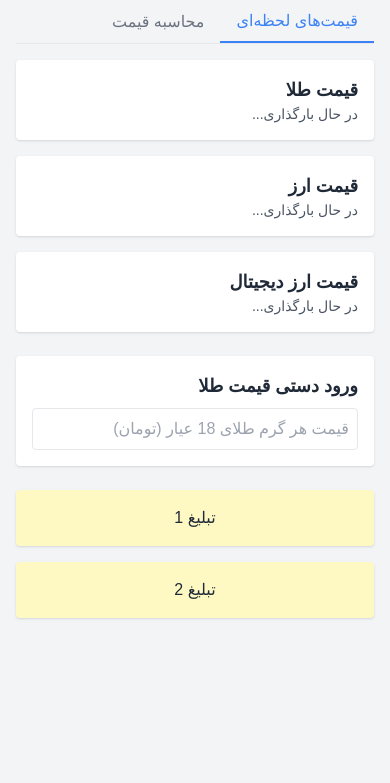
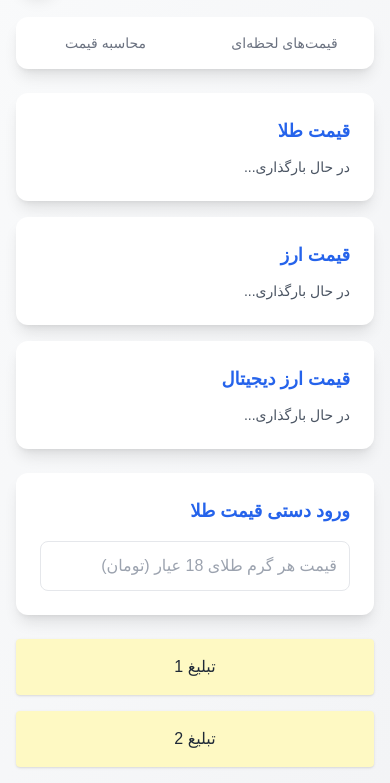
Before and after one commit to mahdi-kh1/mahtab-gold, a plain HTML site: page index.html in a window 390 px wide. Shown: the part 67-850 px from the top of the page. Drawn offline with nearby package versions, Linux system fonts and the light colour scheme; no server answers; a small style sheet from the web is missing.

Commit message:
Update: Mobile responsive design and PWA support

```diff
--- a/index.html
+++ b/index.html
@@ -3,7 +3,14 @@
 <head>
   <meta charset="UTF-8">
   <meta name="viewport" content="width=device-width, initial-scale=1.0">
-  <title>محاسبه قیمت طلا</title>
+  <meta name="description" content="محاسبه آنلاین قیمت طلا، قیمت لحظه‌ای طلا، دلار و ارز دیجیتال | ابزار محاسبه اجرت طلا">
+  <meta name="keywords" content="قیمت طلا, محاسبه قیمت طلا, قیمت لحظه‌ای طلا, قیمت ارز, قیمت دلار, محاسبه اجرت طلا">
+  <title>محاسبه قیمت طلا | قیمت لحظه‌ای طلا و ارز</title>
+
+  <!-- PWA Support -->
+  <meta name="theme-color" content="#ffffff">
+  <meta name="apple-mobile-web-app-capable" content="yes">
+  <meta name="apple-mobile-web-app-status-bar-style" content="black-translucent">
 
   <!-- Favicons -->
   <link rel="apple-touch-icon" sizes="180x180" href="/public/apple-touch-icon.png">
@@ -15,11 +22,14 @@
   <link href="https://cdn.jsdelivr.net/gh/rastikerdar/vazirmatn@v33.003/Vazirmatn-font-face.css" rel="stylesheet" type="text/css" />
   <link rel="stylesheet" href="style.css">
 </head>
-<body class="bg-gray-100 dark:bg-gray-900 text-gray-800 dark:text-gray-200 transition-colors duration-200">
-  <div class="container mx-auto p-4">
-    <!-- Dark Mode Toggle -->
-    <div class="flex justify-end mb-4">
-      <button id="theme-toggle" class="p-2 rounded-lg bg-gray-200 dark:bg-gray-700">
+<body class="bg-gradient-to-br from-gray-50 to-gray-100 dark:from-gray-900 dark:to-gray-800 text-gray-800 dark:text-gray-200 transition-colors duration-200">
+  <div class="container mx-auto p-4 max-w-5xl">
+    <!-- Header with Logo -->
+    <header class="flex justify-between items-center mb-6">
+      <h1 class="text-2xl md:text-3xl font-bold text-blue-600 dark:text-blue-400">
+        محاسبه قیمت طلا
+      </h1>
+      <button id="theme-toggle" class="p-3 rounded-full bg-white dark:bg-gray-700 shadow-lg hover:shadow-xl transition-all duration-300">
         <svg id="theme-toggle-dark-icon" class="hidden w-5 h-5" fill="currentColor" viewBox="0 0 20 20">
           <path d="M17.293 13.293A8 8 0 016.707 2.707a8.001 8.001 0 1010.586 10.586z"></path>
         </svg>
@@ -27,62 +37,66 @@
           <path d="M10 2a1 1 0 011 1v1a1 1 0 11-2 0V3a1 1 0 011-1zm4 8a4 4 0 11-8 0 4 4 0 018 0zm-.464 4.95l.707.707a1 1 0 001.414-1.414l-.707-.707a1 1 0 00-1.414 1.414zm2.12-10.607a1 1 0 010 1.414l-.706.707a1 1 0 11-1.414-1.414l.707-.707a1 1 0 011.414 0zM17 11a1 1 0 100-2h-1a1 1 0 100 2h1zm-7 4a1 1 0 011 1v1a1 1 0 11-2 0v-1a1 1 0 011-1zM5.05 6.464A1 1 0 106.465 5.05l-.708-.707a1 1 0 00-1.414 1.414l.707.707zm1.414 8.486l-.707.707a1 1 0 01-1.414-1.414l.707-.707a1 1 0 011.414 1.414zM4 11a1 1 0 100-2H3a1 1 0 000 2h1z"></path>
         </svg>
       </button>
-    </div>
+    </header>
 
     <!-- Tabs -->
-    <div class="mb-4">
-      <div class="flex border-b border-gray-200 dark:border-gray-700">
-        <button class="tab-button px-4 py-2 active" data-tab="prices">قیمت‌های لحظه‌ای</button>
-        <button class="tab-button px-4 py-2" data-tab="calculator">محاسبه قیمت</button>
+    <div class="mb-6 bg-white dark:bg-gray-800 rounded-xl shadow-lg p-1">
+      <div class="flex space-x-2 rtl:space-x-reverse">
+        <button class="tab-button flex-1 py-3 px-4 rounded-lg text-sm md:text-base transition-all duration-300" data-tab="prices">
+          قیمت‌های لحظه‌ای
+        </button>
+        <button class="tab-button flex-1 py-3 px-4 rounded-lg text-sm md:text-base transition-all duration-300" data-tab="calculator">
+          محاسبه قیمت
+        </button>
       </div>
     </div>
 
     <!-- Prices Tab -->
-    <div id="prices-tab" class="tab-content">
-      <div class="grid grid-cols-1 md:grid-cols-3 gap-4 mb-6">
-        <div class="p-4 bg-white dark:bg-gray-800 shadow rounded">
-          <h2 class="text-lg font-bold">قیمت طلا</h2>
-          <p id="gold-price" class="text-sm text-gray-600 dark:text-gray-400">در حال بارگذاری...</p>
+    <div id="prices-tab" class="tab-content space-y-6">
+      <div class="grid grid-cols-1 md:grid-cols-3 gap-4">
+        <div class="bg-white dark:bg-gray-800 rounded-xl shadow-lg p-6 transform hover:scale-105 transition-all duration-300">
+          <h2 class="text-lg md:text-xl font-bold mb-3 text-blue-600 dark:text-blue-400">قیمت طلا</h2>
+          <p id="gold-price" class="text-sm md:text-base text-gray-600 dark:text-gray-400">در حال بارگذاری...</p>
         </div>
-        <div class="p-4 bg-white dark:bg-gray-800 shadow rounded">
-          <h2 class="text-lg font-bold">قیمت ارز</h2>
-          <p id="currency-price" class="text-sm text-gray-600 dark:text-gray-400">در حال بارگذاری...</p>
+        <div class="bg-white dark:bg-gray-800 rounded-xl shadow-lg p-6 transform hover:scale-105 transition-all duration-300">
+          <h2 class="text-lg md:text-xl font-bold mb-3 text-blue-600 dark:text-blue-400">قیمت ارز</h2>
+          <p id="currency-price" class="text-sm md:text-base text-gray-600 dark:text-gray-400">در حال بارگذاری...</p>
         </div>
-        <div class="p-4 bg-white dark:bg-gray-800 shadow rounded">
-          <h2 class="text-lg font-bold">قیمت ارز دیجیتال</h2>
-          <p id="crypto-price" class="text-sm text-gray-600 dark:text-gray-400">در حال بارگذاری...</p>
+        <div class="bg-white dark:bg-gray-800 rounded-xl shadow-lg p-6 transform hover:scale-105 transition-all duration-300">
+          <h2 class="text-lg md:text-xl font-bold mb-3 text-blue-600 dark:text-blue-400">قیمت ارز دیجیتال</h2>
+          <p id="crypto-price" class="text-sm md:text-base text-gray-600 dark:text-gray-400">در حال بارگذاری...</p>
         </div>
       </div>
 
-      <!-- Manual Price Input (Hidden by default) -->
-      <div id="manual-price-input" class="hidden p-4 bg-white dark:bg-gray-800 shadow rounded">
-        <h3 class="text-lg font-bold mb-2">ورود دستی قیمت طلا</h3>
-        <input type="number" id="manual-gold-price" class="w-full p-2 border rounded dark:bg-gray-700" placeholder="قیمت هر گرم طلای 18 عیار (تومان)">
+      <!-- Manual Price Input -->
+      <div id="manual-price-input" class="hidden bg-white dark:bg-gray-800 rounded-xl shadow-lg p-6">
+        <h3 class="text-lg font-bold mb-4 text-blue-600 dark:text-blue-400">ورود دستی قیمت طلا</h3>
+        <input type="number" id="manual-gold-price" class="w-full p-3 border border-gray-200 dark:border-gray-600 rounded-lg dark:bg-gray-700 focus:ring-2 focus:ring-blue-500 transition-all duration-300" placeholder="قیمت هر گرم طلای 18 عیار (تومان)">
       </div>
     </div>
 
     <!-- Calculator Tab -->
     <div id="calculator-tab" class="tab-content hidden">
-      <div class="grid grid-cols-1 md:grid-cols-2 gap-4">
-        <div class="p-4 bg-white dark:bg-gray-800 shadow rounded">
-          <h3 class="text-lg font-bold mb-4">محاسبه قیمت طلا</h3>
-          <form id="gold-calculator-form">
-            <div class="mb-4">
-              <label class="block text-sm mb-1">وزن طلا (گرم)</label>
-              <input type="number" step="0.001" id="gold-weight" class="w-full p-2 border rounded dark:bg-gray-700" required>
-            </div>
-            <div class="mb-4">
-              <label class="block text-sm mb-1">درصد اجرت</label>
-              <input type="number" step="0.1" id="wage-percentage" class="w-full p-2 border rounded dark:bg-gray-700" required>
-            </div>
-            <div class="mb-4">
-              <label class="block text-sm mb-1">اجرت به تومان</label>
-              <input type="number" id="wage-fixed" class="w-full p-2 border rounded dark:bg-gray-700" required>
-            </div>
-            <button type="submit" class="bg-blue-500 hover:bg-blue-600 text-white px-4 py-2 rounded">محاسبه</button>
-          </form>
-          <div id="calculation-result" class="mt-4 text-lg font-bold"></div>
-        </div>
+      <div class="bg-white dark:bg-gray-800 rounded-xl shadow-lg p-6">
+        <h3 class="text-xl font-bold mb-6 text-blue-600 dark:text-blue-400">محاسبه قیمت طلا</h3>
+        <form id="gold-calculator-form" class="space-y-4">
+          <div class="form-group">
+            <label class="block text-sm font-medium mb-2">وزن طلا (گرم)</label>
+            <input type="number" step="0.001" id="gold-weight" class="w-full p-3 border border-gray-200 dark:border-gray-600 rounded-lg dark:bg-gray-700 focus:ring-2 focus:ring-blue-500 transition-all duration-300" required>
+          </div>
+          <div class="form-group">
+            <label class="block text-sm font-medium mb-2">درصد اجرت</label>
+            <input type="number" step="0.1" id="wage-percentage" class="w-full p-3 border border-gray-200 dark:border-gray-600 rounded-lg dark:bg-gray-700 focus:ring-2 focus:ring-blue-500 transition-all duration-300" required>
+          </div>
+          <div class="form-group">
+            <label class="block text-sm font-medium mb-2">اجرت به تومان</label>
+            <input type="number" id="wage-fixed" class="w-full p-3 border border-gray-200 dark:border-gray-600 rounded-lg dark:bg-gray-700 focus:ring-2 focus:ring-blue-500 transition-all duration-300" required>
+          </div>
+          <button type="submit" class="w-full md:w-auto px-6 py-3 bg-blue-500 hover:bg-blue-600 text-white rounded-lg shadow-lg hover:shadow-xl transition-all duration-300">
+            محاسبه
+          </button>
+        </form>
+        <div id="calculation-result" class="mt-6 text-lg md:text-xl font-bold text-green-600 dark:text-green-400"></div>
       </div>
     </div>
 
--- a/style.css
+++ b/style.css
@@ -1,4 +1,20 @@
 /* استایل‌های اضافی (در صورت نیاز) */
+@layer base {
+  body {
+    font-family: 'Vazirmatn', system-ui, -apple-system, sans-serif;
+  }
+
+  input[type="number"] {
+    -moz-appearance: textfield;
+  }
+
+  input::-webkit-outer-spin-button,
+  input::-webkit-inner-spin-button {
+    -webkit-appearance: none;
+    margin: 0;
+  }
+}
+
 body {
     font-family: 'Vazirmatn', sans-serif;
 }
@@ -6,11 +22,16 @@ body {
 .tab-button {
     position: relative;
     color: rgb(107 114 128);
+    transition: all 0.3s ease;
 }
 
 .tab-button.active {
-    color: rgb(59 130 246);
-    border-bottom: 2px solid rgb(59 130 246);
+    color: rgb(37 99 235);
+    background-color: rgba(37, 99, 235, 0.1);
+}
+
+.tab-button:hover:not(.active) {
+    background-color: rgba(107, 114, 128, 0.1);
 }
 
 .tab-button:hover {
@@ -23,3 +44,38 @@ body {
     transition-timing-function: cubic-bezier(0.4, 0, 0.2, 1);
     transition-duration: 150ms;
 }
+
+/* Smooth transitions */
+.transition-all {
+    transition-property: all;
+    transition-timing-function: cubic-bezier(0.4, 0, 0.2, 1);
+    transition-duration: 300ms;
+}
+
+/* Loading skeleton animation */
+@keyframes pulse {
+  0%, 100% { opacity: 1; }
+  50% { opacity: .5; }
+}
+
+.animate-pulse {
+  animation: pulse 2s cubic-bezier(0.4, 0, 0.6, 1) infinite;
+}
+
+/* Custom scrollbar */
+::-webkit-scrollbar {
+  width: 8px;
+}
+
+::-webkit-scrollbar-track {
+  background: transparent;
+}
+
+::-webkit-scrollbar-thumb {
+  background: rgb(203 213 225);
+  border-radius: 4px;
+}
+
+.dark ::-webkit-scrollbar-thumb {
+  background: rgb(71 85 105);
+}
```
Also changed, not shown: public/site.webmanifest.
